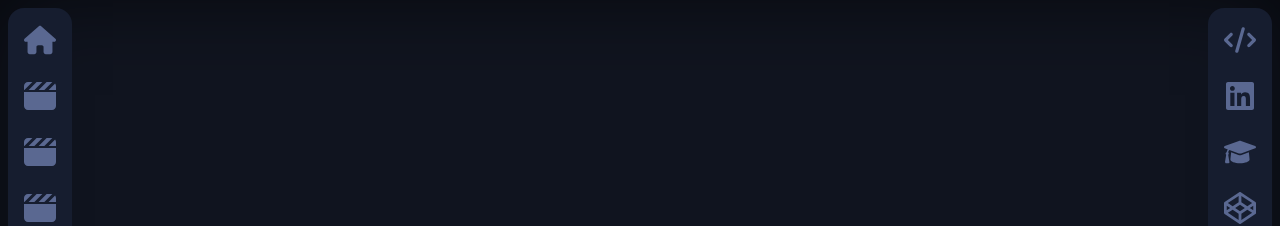
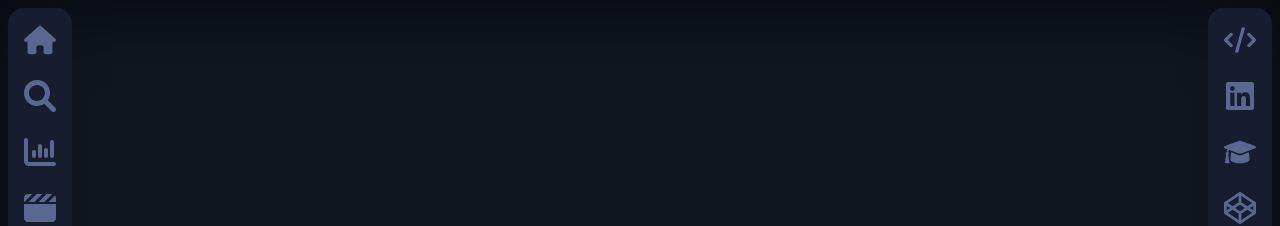
Before and after one commit to Sergio-Ivan-Melgarejo/skill-up-react-1, a React (Create React App) app: page /login in a window 1280 px wide. Shown: the top 226 px of the page. Built offline with nearby package versions, Linux system fonts and the light colour scheme.

Commit message:
renamed list to trends

```diff
--- a/src/App.js
+++ b/src/App.js
@@ -4,7 +4,7 @@ import { Route, Routes } from "react-router-dom";
 
 // Components
 import Login from "./components/Login";
-import List from "./components/List";
+import Trends from "./components/Trends";
 import Header from "./components/Header";
 import Footer from "./components/Footer";
 
@@ -23,7 +23,7 @@ function App() {
       <main className="main">
         <Routes >
           <Route path="/" element={<h1>home</h1>} ></Route>
-          <Route path="/list" element={<List logged={logged}/>} ></Route>
+          <Route path="/trends" element={<Trends logged={logged}/>} ></Route>
           <Route path="/login" element={<Login logged={logged} setLogged={setLogged}/>} ></Route>
           <Route path="/detail/:id" element={<Detail logged={logged}/>} ></Route>
         </Routes>
--- a/src/components/Header.js
+++ b/src/components/Header.js
@@ -48,15 +48,15 @@ function Header ({logged,setLogged}) {
                         </NavLink>
                     </li>
                     <li className='nav-item'>
-                        <NavLink className="nav-link" to="/list" >
-                            <svg className='svg' xmlns="http://www.w3.org/2000/svg" viewBox="0 0 512 512"><path d="M326.1 160l127.4-127.4C451.7 32.39 449.9 32 448 32h-86.06l-128 128H326.1zM166.1 160l128-128H201.9l-128 128H166.1zM497.7 56.19L393.9 160H512V96C512 80.87 506.5 67.15 497.7 56.19zM134.1 32H64C28.65 32 0 60.65 0 96v64h6.062L134.1 32zM0 416c0 35.35 28.65 64 64 64h384c35.35 0 64-28.65 64-64V192H0V416z"/></svg>
-                            <span className='span'>List</span>
+                        <NavLink className="nav-link" to="/algo" >
+                        <svg className='svg' xmlns="http://www.w3.org/2000/svg" viewBox="0 0 512 512"><path d="M500.3 443.7l-119.7-119.7c27.22-40.41 40.65-90.9 33.46-144.7C401.8 87.79 326.8 13.32 235.2 1.723C99.01-15.51-15.51 99.01 1.724 235.2c11.6 91.64 86.08 166.7 177.6 178.9c53.8 7.189 104.3-6.236 144.7-33.46l119.7 119.7c15.62 15.62 40.95 15.62 56.57 0C515.9 484.7 515.9 459.3 500.3 443.7zM79.1 208c0-70.58 57.42-128 128-128s128 57.42 128 128c0 70.58-57.42 128-128 128S79.1 278.6 79.1 208z"/></svg>
+                            <span className='span'>Search</span>
                         </NavLink>
                     </li>
                     <li className='nav-item'>
-                        <NavLink className="nav-link" to="/algo" >
-                            <svg className='svg' xmlns="http://www.w3.org/2000/svg" viewBox="0 0 512 512"><path d="M326.1 160l127.4-127.4C451.7 32.39 449.9 32 448 32h-86.06l-128 128H326.1zM166.1 160l128-128H201.9l-128 128H166.1zM497.7 56.19L393.9 160H512V96C512 80.87 506.5 67.15 497.7 56.19zM134.1 32H64C28.65 32 0 60.65 0 96v64h6.062L134.1 32zM0 416c0 35.35 28.65 64 64 64h384c35.35 0 64-28.65 64-64V192H0V416z"/></svg>
-                            <span className='span'>algo</span>
+                        <NavLink className="nav-link" to="/trends" >
+                        <svg className='svg' xmlns="http://www.w3.org/2000/svg" viewBox="0 0 512 512"><path d="M32 32C49.67 32 64 46.33 64 64V400C64 408.8 71.16 416 80 416H480C497.7 416 512 430.3 512 448C512 465.7 497.7 480 480 480H80C35.82 480 0 444.2 0 400V64C0 46.33 14.33 32 32 32zM160 224C177.7 224 192 238.3 192 256V320C192 337.7 177.7 352 160 352C142.3 352 128 337.7 128 320V256C128 238.3 142.3 224 160 224zM288 320C288 337.7 273.7 352 256 352C238.3 352 224 337.7 224 320V160C224 142.3 238.3 128 256 128C273.7 128 288 142.3 288 160V320zM352 192C369.7 192 384 206.3 384 224V320C384 337.7 369.7 352 352 352C334.3 352 320 337.7 320 320V224C320 206.3 334.3 192 352 192zM480 320C480 337.7 465.7 352 448 352C430.3 352 416 337.7 416 320V96C416 78.33 430.3 64 448 64C465.7 64 480 78.33 480 96V320z"/></svg>
+                            <span className='span'>Trends</span>
                         </NavLink>
                     </li>
                     <li className='nav-item'>
--- a/src/components/List.js
+++ b/src/components/Trends.js
@@ -18,7 +18,7 @@ const ENPOINT = "https://api.themoviedb.org/3/";
 const language = "en-US";
 const adult = "false";
 
-const List = ({logged}) => {
+const Trends = ({logged}) => {
   const [moviesList, setMoviesList] = useState(false)
 
   useEffect(() => {
@@ -43,7 +43,7 @@ const List = ({logged}) => {
 
   return (
     <>
-      <h2 className='title'>List</h2>
+      <h2 className='title'>Trends</h2>
       <div className='list'>
         {
           moviesList
@@ -64,4 +64,4 @@ const List = ({logged}) => {
   )
 }
 
-export default List
+export default Trends
--- a/src/css/detail.css
+++ b/src/css/detail.css
@@ -102,7 +102,5 @@
     color: var(--text-second-color);
 }
 
-
-
-@media screen and (min-width:726px) {
-}
+/* @media screen and (min-width:726px) {
+} */
--- a/src/css/general.css
+++ b/src/css/general.css
@@ -27,7 +27,7 @@ ul{
 
 .title{
     font-size: 1.5em;
-    color: var(--text-primary-color);
+    color: var(--primary-color);
     margin: 0;
     padding: 1em;
 }
```
